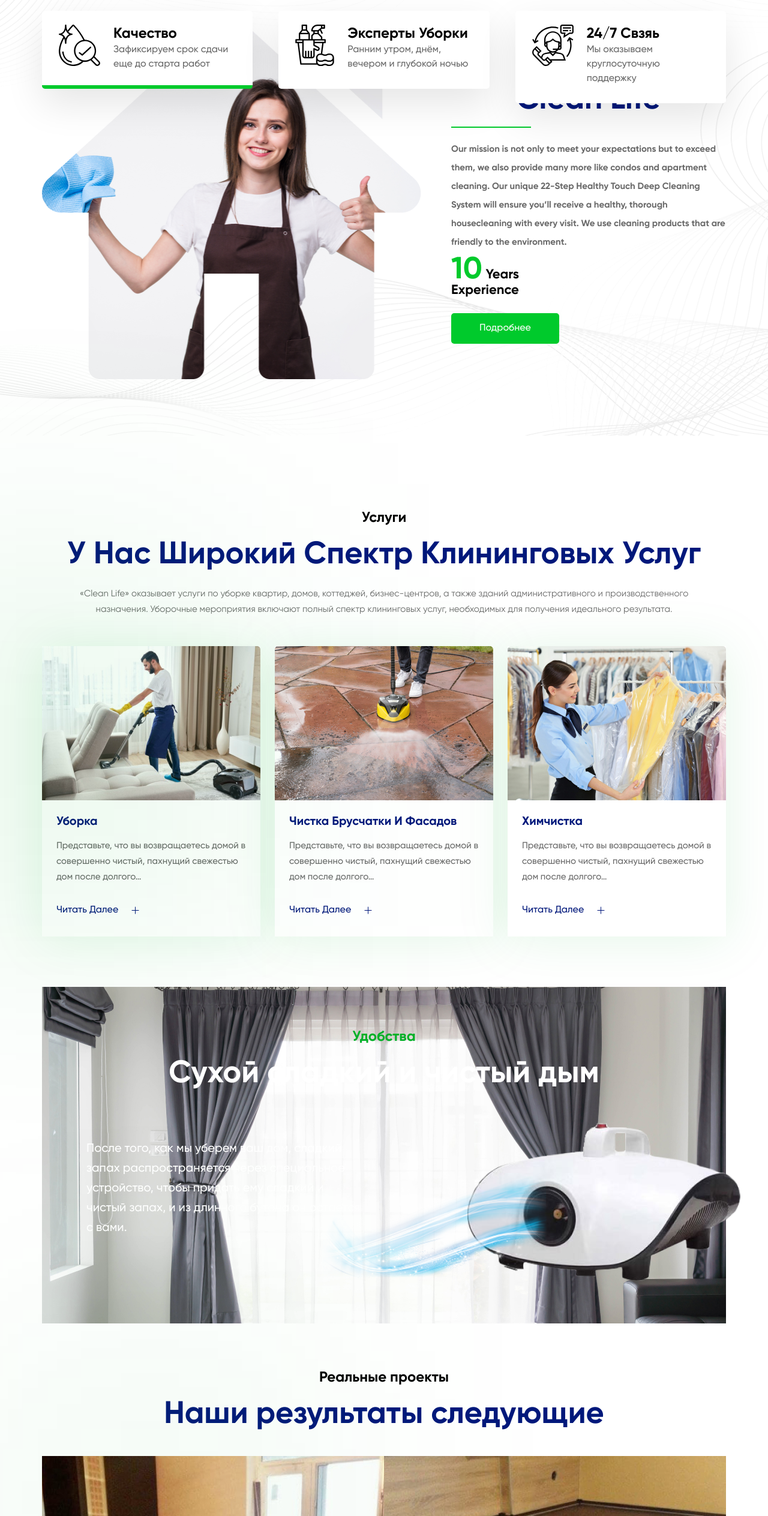
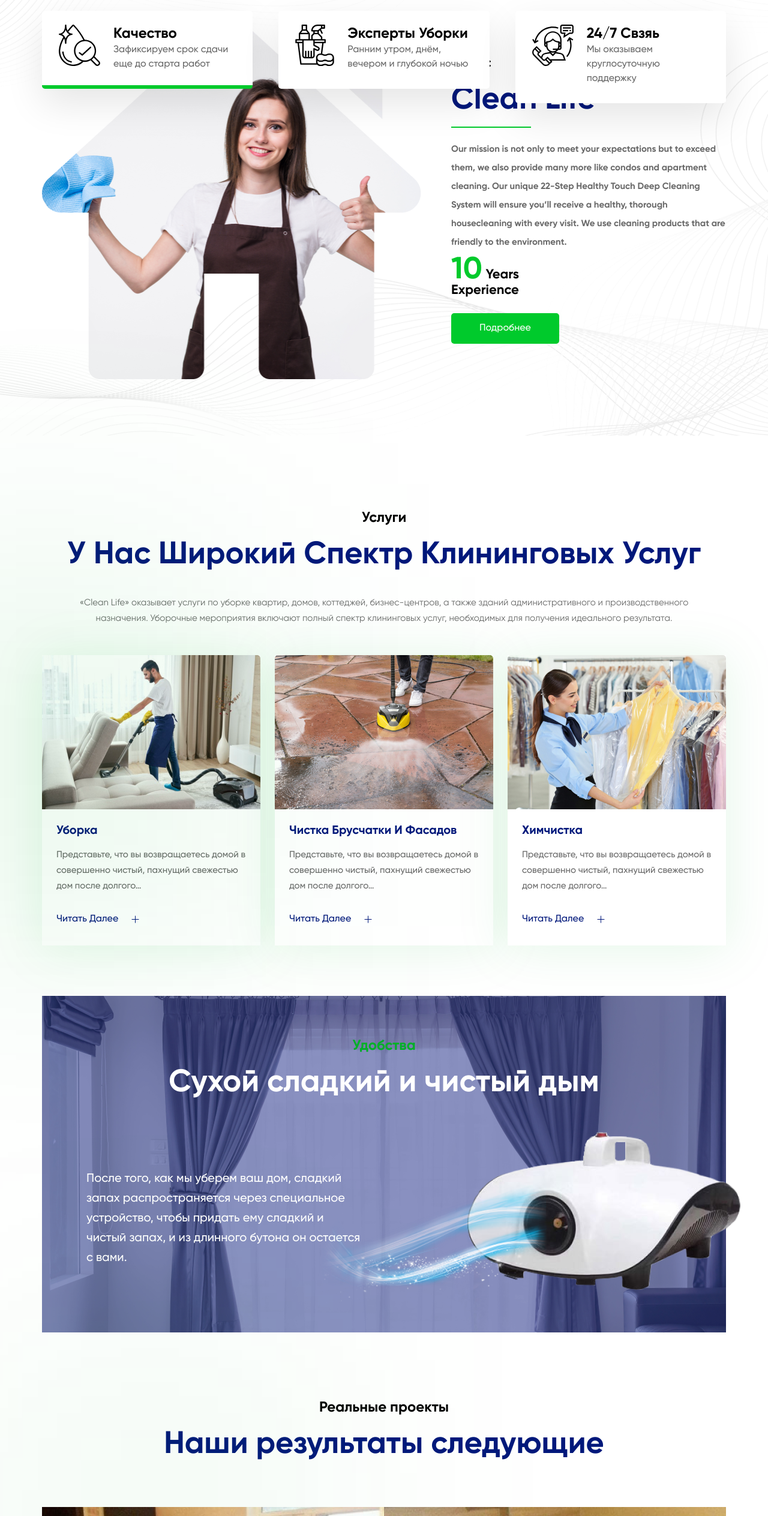
Before and after one commit to TOXA-DEV-R/CleanLife, a plain HTML site: page index.html in a window 1280 px wide. Shown: the part 933-3460 px from the top of the page at 60% size. Drawn offline with nearby package versions, Linux system fonts and the light colour scheme.

Commit message:
fix some propblem

```diff
--- a/index.html
+++ b/index.html
@@ -165,9 +165,9 @@
             <img src="./images/sec-about_img.png" alt="about">
           </div>
           <div class="col-lg-5 sec-about__right">
-            <h4 class="title"><span class="mark-1">О нас</span> Clean Life
+            <h2 class="title"><span class="mark-1">О нас</span> Clean Life
               <span class="mark-2"></span>
-            </h4>
+            </h2>
             <p class="sec-about__text">Our mission is not only to meet your expectations but to exceed them, we also
               provide many more like condos and apartment cleaning. Our unique 22-Step Healthy Touch Deep Cleaning
               System will ensure you’ll receive a healthy, thorough housecleaning with every visit. We use cleaning
@@ -186,8 +186,8 @@
       <div class="container">
         <div class="row justify-between">
           <div class="col-12">
-            <h4 class="title"><span class="mark-1">Услуги</span>У Нас Широкий Спектр Клининговых Услуг
-            </h4>
+            <h1 class="title"><span class="mark-1">Услуги</span>У Нас Широкий Спектр Клининговых Услуг
+            </h1>
             <p class="sec-service__text">«Clean Life» оказывает услуги по уборке квартир, домов, коттеджей,
               бизнес-центров, а также зданий административного и производственного назначения. Уборочные мероприятия
               включают полный спектр клининговых услуг, необходимых для получения идеального результата.</p>
@@ -245,8 +245,8 @@
         <div class="container">
           <div class="row">
             <div class="col-12">
-              <h4 class="title"><span class="mark-1">Удобства</span>Сухой сладкий и чистый дым
-              </h4>
+              <h1 class="title"><span class="mark-1">Удобства</span>Сухой сладкий и чистый дым
+              </h1>
             </div>
             <div class="sec-facilities__text">
               <p>После того, как мы уберем ваш дом, сладкий запах распространяется через специальное устройство, чтобы
@@ -264,9 +264,9 @@
       <div class="container">
         <div class="row">
           <div class="col-12">
-            <h4 class="title"><span class="mark-1">Реальные проекты</span>
+            <h1 class="title"><span class="mark-1">Реальные проекты</span>
               Наши результаты следующие
-            </h4>
+            </h1>
           </div>
           <div class="col-lg-12">
             <div class="sec-project__images">
@@ -348,9 +348,9 @@
       <div class="container">
         <div class="row justify-between">
           <div class="col-12">
-            <h4 class="title"><span class="mark-1"></span>Счастливый клиент говорит о
+            <h1 class="title"><span class="mark-1"></span>Счастливый клиент говорит о
               Наша компания
-            </h4>
+            </h1>
             <p class="sec-client__commit">Некоторые отзывы</p>
           </div>
           <div class="card">
@@ -437,8 +437,8 @@
       <div class="container">
         <div class="row">
           <div class="col-12">
-            <h4 class="title"><span class="mark-1">Заказ</span>Заполните необходимые разделы, если хотите заказать
-            </h4>
+            <h1 class="title"><span class="mark-1">Заказ</span>Заполните необходимые разделы, если хотите заказать
+            </h1>
           </div>
         </div>
         <div class="row justify-between align-center">
--- a/sass/pages/_home.scss
+++ b/sass/pages/_home.scss
@@ -284,6 +284,7 @@ main .sec-about {
   &__right {
     width: 458px;
     .title {
+      text-align: start;
       .mark-2 {
         margin-top: 12px;
         display: block;
@@ -377,6 +378,17 @@ main .sec-facilities {
       position: relative;
       z-index: 10;
     }
+  }
+  &::after {
+    content: "";
+    display: block;
+    position: absolute;
+    top: 0;
+    left: 0;
+    width: 100%;
+    height: 100%;
+    background-color: #2b388f;
+    opacity: 0.55;
   }
   .title {
     margin-top: 68px;
@@ -550,6 +562,10 @@ main .sec-information {
 /* sec-client */
 main .sec-client {
   margin-top: 152px;
+  .title {
+    max-width: 735px;
+    margin: 0 auto;
+  }
   &__commit {
     margin-top: 25px;
     font-family: $gilroy-regular;
@@ -600,6 +616,8 @@ main .sec-client {
 /* sec-order */
 main .sec-order {
   .title {
+    max-width: 1062px;
+    margin: 0 auto;
     margin-top: 101px;
   }
   &__contact {
```
Also changed, not shown: css/base.css, 1 other file.
